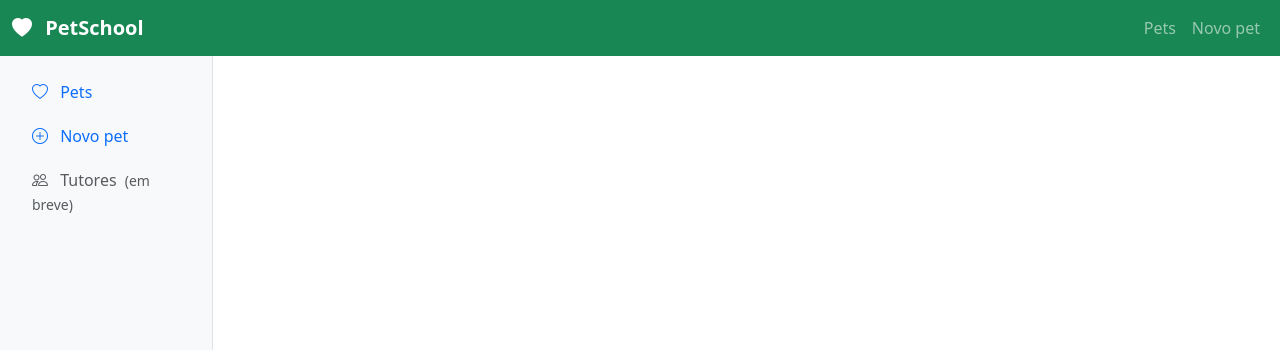
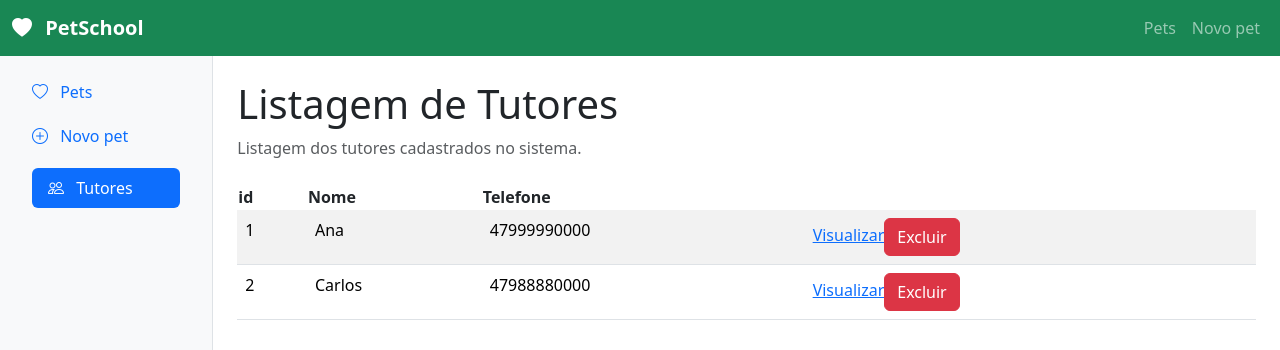
Before and after one commit to Andrx223/atvHotelPets, a Vue app: page /tutores in a window 1280 px wide. Shown: the top 350 px of the page. Built offline with nearby package versions, Linux system fonts and the light colour scheme; data requests are answered from the project's data file.

Commit message:
FEAT: Fazendo o código sozinho, tudo que foi feito agr pros tutores

```diff
--- a/db.json
+++ b/db.json
@@ -35,6 +35,12 @@
       "especie": "Coelho",
       "tutorId": "1",
       "id": "RsWWbX8pQEE"
+    },
+    {
+      "nome": "wewewewe",
+      "especie": "Tartaruga",
+      "tutorId": "2",
+      "id": "zWZBx9m8u1I"
     }
   ],
   "$schema": "./node_modules/json-server/schema.json"
--- a/src/components/layout/AppSidebar.vue
+++ b/src/components/layout/AppSidebar.vue
@@ -33,11 +33,17 @@
         class="nav-link text-body-secondary"
         aria-disabled="true"
       >
+      <RouterLink
+       to="/tutores"
+       class="nav-link"
+       active-class="active">
+
         <i
           class="bi bi-people me-2"
           aria-hidden="true"
         ></i>
-        Tutores <small class="ms-1">(em breve)</small>
+        Tutores
+      </RouterLink>
       </span>
     </div>
   </nav>
--- a/src/router/index.js
+++ b/src/router/index.js
@@ -21,6 +21,21 @@
       name: 'detalhes-pet',
       component: () => import('../views/PetDetailsView.vue'),
     },
+    {
+      path: '/tutores',
+      name: 'tutores',
+      component: () => import('../views/TutoresView.vue'),
+    },
+    {
+      path: '/tutores/novo',
+      name: 'tutores-novo',
+      component: () => import('../views/TutoresCadastroView.vue'),
+    },
+    {
+      path: '/tutores/:id',
+      name: 'detalhes-tutor',
+      component: () => import('../views/DetailTutoresView.vue'),
+    },
   ],
 });
 
--- /dev/null
+++ b/src/views/DetailTutoresView.vue
@@ -0,0 +1,44 @@
+<script setup>
+import { ref, onMounted } from 'vue';
+import { useRoute } from 'vue-router';
+const route = useRoute();
+
+const tutor = ref(null);
+const API_URL = 'http://localhost:3000';
+
+async function carregarTutor(){
+    //serve para pegar os números do final do navegador e pegar o tutor certo
+    const idTutor = route.params.id;
+
+    //chamando a API para busvar o pet pelo id
+    const respostaTutor = await fetch(`${API_URL}/tutores/${idTutor}`)
+    console.log('ResposTutor', respostaTutor);
+
+    //convertendo a resposta da API para JSON
+    tutor.value = await respostaTutor.json();
+    console.log('RespostaTutor', tutor.value);
+
+
+
+}
+onMounted(carregarTutor)
+</script>
+<template>
+
+    <section v-if="tutor === null">
+        <p>Carregando.....</p>
+    </section>
+
+
+    <section v-else>
+
+    <h1>Nome tutor: {{tutor?.nome}}   </h1>
+    <p>ID: {{tutor?.id}}</p>
+    <h5>Telefone: {{tutor.telefone}} </h5>
+    </section>
+
+</template>
+
+<style scoped>
+
+</style>
--- /dev/null
+++ b/src/views/TutoresCadastroView.vue
@@ -0,0 +1,15 @@
+<script setup>
+import { onMounted, ref } from 'vue';
+import { RouterLink, useRouter } from 'vue-router';
+
+
+</script>
+
+<template>
+
+
+</template>
+
+<style scoped>
+
+</style>
--- /dev/null
+++ b/src/views/TutoresView.vue
@@ -0,0 +1,59 @@
+<script setup>
+import { onMounted, ref } from 'vue';
+import { RouterLink } from 'vue-router';
+
+
+const tutores = ref(null);
+// minha urllllllll
+const API_URL = 'http://localhost:3000';
+
+
+//function para acrregar os dados podres pelo fetch e por uma async
+// async -> serve pra poder o await
+// await -> serve pra fazer o código esperar e n ir pr apróxima linha no code
+// fetch -> ele que vai la no link que eu passo e pega os dados brutos
+// .json pq o pc n sabe ler nada alem de json
+async function carregarDados(){
+    const respostaTutores = await fetch(`${API_URL}/tutores`)
+    tutores.value = await respostaTutores.json()
+}
+onMounted(carregarDados)
+</script>
+
+<template>
+
+  <div>
+    <header class="mb-4">
+      <h1 class="text-2xl font-bold">Listagem de Tutores</h1>
+      <p class="text-body-secondary mb-0">
+        Listagem dos tutores cadastrados no sistema.
+      </p>
+    </header>
+
+    <table class="table table-striped table hover">
+        <thead>
+            <th>id</th>
+            <th>Nome</th>
+            <th>Telefone</th>
+        </thead>
+        <tbody>
+            <tr v-for="tutor in tutores" :key="tutor.id">
+                <td>{{ tutor?.id }}</td>
+                <td>{{ tutor.nome }}</td>
+                <td>{{ tutor.telefone }}</td>
+                <td>
+                    <RouterLink :to="`/tutores/${tutor.id}`"> Visualizar</RouterLink>
+                    <button class="btn btn-danger">Excluir</button>
+                </td>
+            </tr>
+        </tbody>
+    </table>
+    </div>
+
+</template>
+
+
+
+<style scoped>
+
+</style>
```
